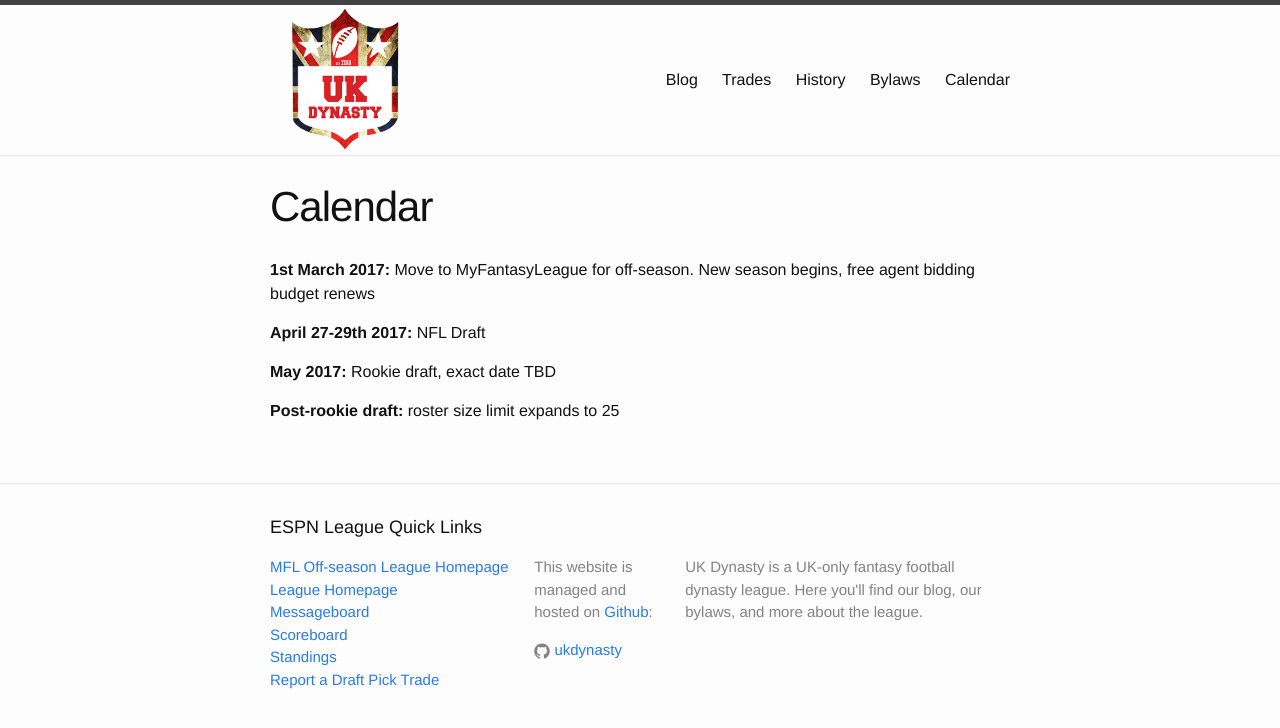
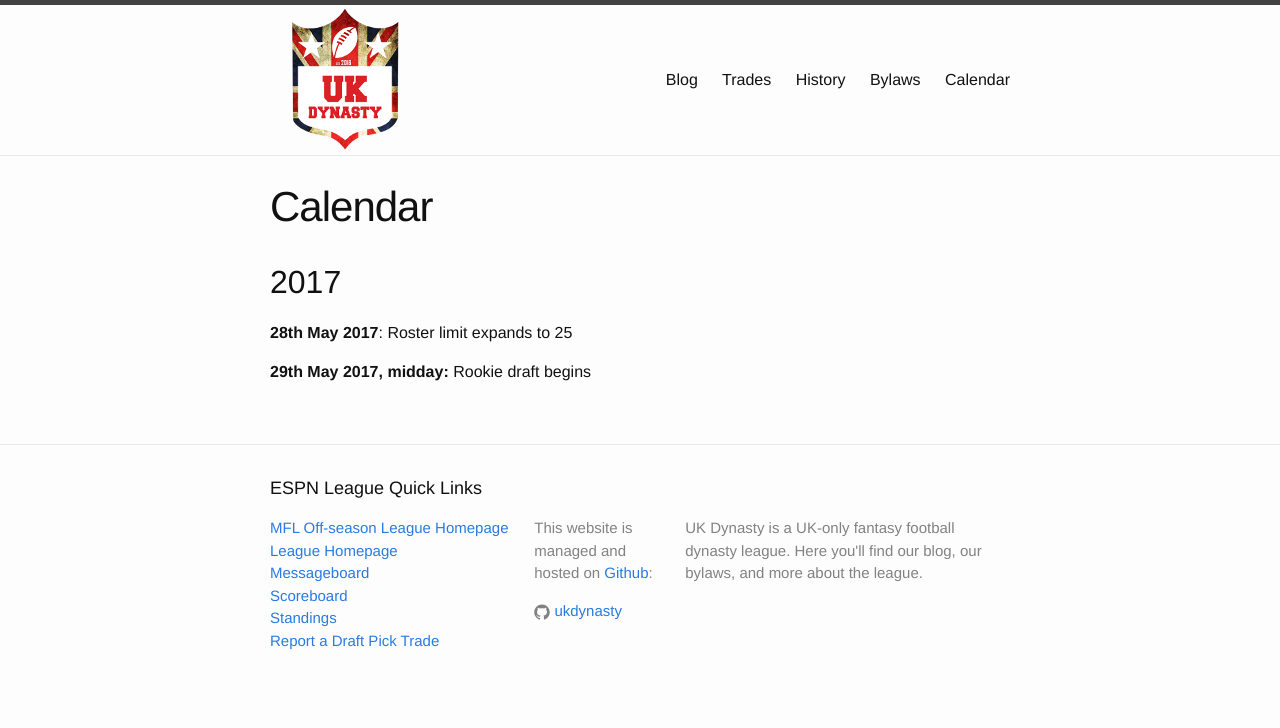
Before and after one commit to UKDynasty/ukdynasty.github.io, a Jekyll site: the page built from calendar/index.md, in a window 1280 px wide. Shown: the top 728 px of the page. Built offline with Jekyll 4.4.1, drawn with Linux system fonts in a browser that asks for light colours.

Commit message:
Update index.md

```diff
--- a/calendar/index.md
+++ b/calendar/index.md
@@ -4,10 +4,8 @@
 permalink: /calendar
 ---
 
-**1st March 2017:** Move to MyFantasyLeague for off-season. New season begins, free agent bidding budget renews
+## 2017
 
-**April 27-29th 2017:** NFL Draft
+**28th May 2017**: Roster limit expands to 25
 
-**May 2017:** Rookie draft, exact date TBD
-
-**Post-rookie draft:** roster size limit expands to 25
+**29th May 2017, midday:** Rookie draft begins
```
